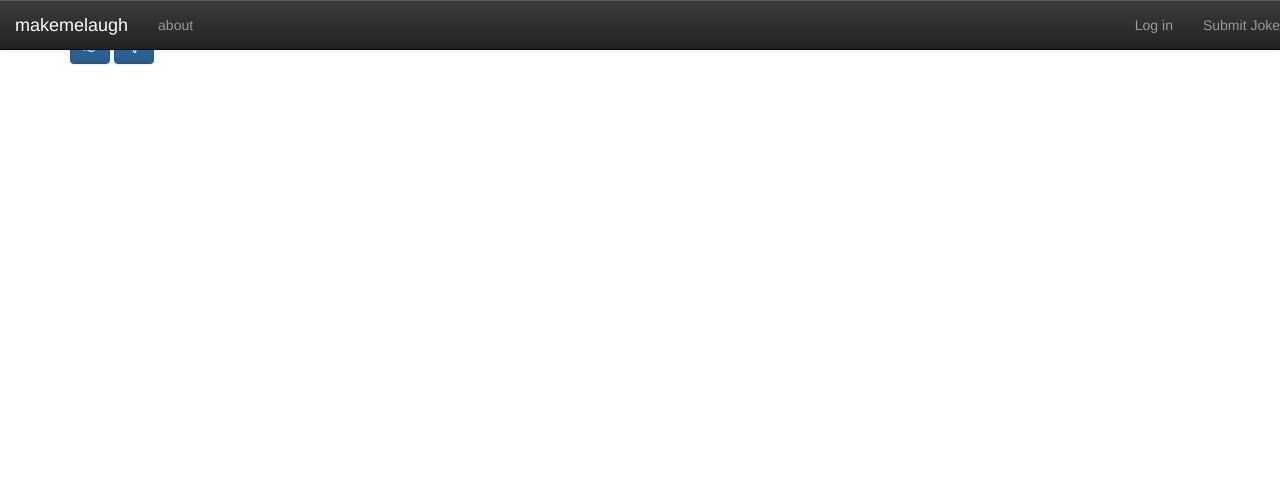
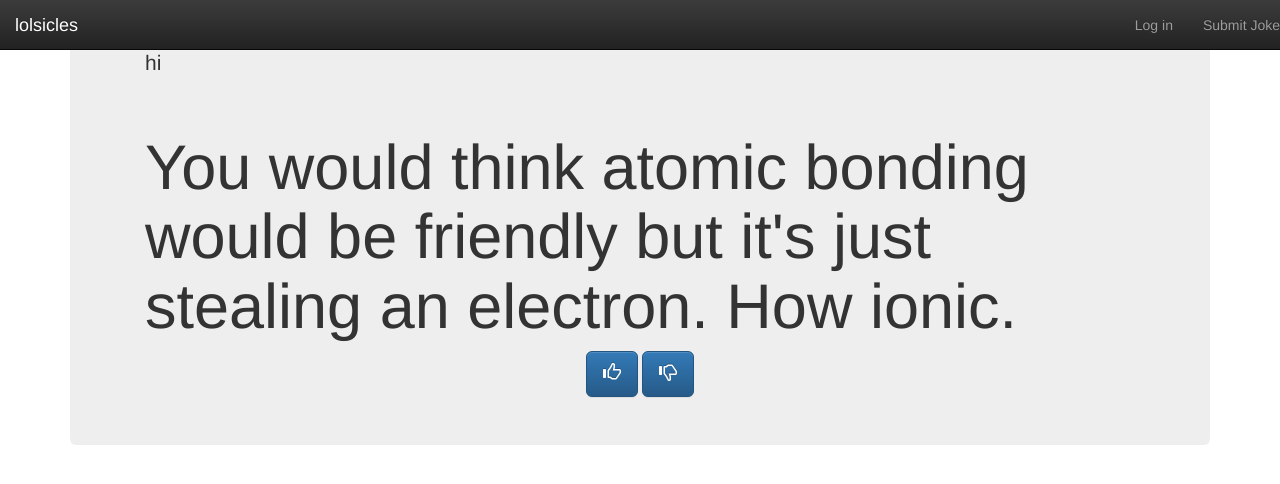
Before and after one commit to GalOshri/FastJoke, a Django app: page /1/ in a window 1280 px wide. Shown: the top 484 px of the page. Run offline with Django 3.2, Linux system fonts and the light colour scheme; data comes from the database, SQL or seed files in the repository; both versions use the stored data as it was after the commit; parts of the project's set-up code (start-up, migrations or seed data) failed here and were passed over; some libraries are stand-ins or nearby versions.

Commit message:
styling and tweaks
hi.

```diff
--- a/fastjoke/jokeFeed/templates/base.html
+++ b/fastjoke/jokeFeed/templates/base.html
@@ -17,7 +17,7 @@
 </head>
 
 <body>
-	<nav id="headbar" class="navbar navbar-inverse navbar-default navbar-fixed-top">
+	<nav id="headbar" class="navbar navbar-inverse navbar-fixed-top">
 		<div class="navbar-header">
 			<button type="button" class="navbar-toggle" data-toggle="collapse" data-target=".navbar-ex1-collapse">
 			  <span class="sr-only">Toggle navigation</span>
@@ -25,13 +25,13 @@
 			  <span class="icon-bar"></span>
 			  <span class="icon-bar"></span>
 			</button>
-			<a class="navbar-brand" href="{% url 'jokeFeed:index' %}">makemelaugh</a>
+			<a class="navbar-brand" href="{% url 'jokeFeed:index' %}">lolsicles</a>
 		</div>
 
 		<div class="collapse navbar-collapse">
-			<ul class="nav navbar-nav">
+			<!--<ul class="nav navbar-nav">
 				<li><a href="#">about</a></li>
-			</ul>
+			</ul>-->
 
 			<ul class="nav navbar-nav navbar-right">
 				{% if user.is_authenticated %}
--- a/fastjoke/jokeFeed/templates/jokeFeed/detail.html
+++ b/fastjoke/jokeFeed/templates/jokeFeed/detail.html
@@ -4,13 +4,17 @@
 
 {% block content %}
 <div class="container">
-<p>{{ current_joke.text }}</p>
-
-<!--voting-->
-<a href="/{{ current_joke.id }}/up"><button class="btn btn-primary"> <span class="glyphicon glyphicon-thumbs-up"></span></button></a>
-<a href="/{{ current_joke.id }}/down"><button class="btn btn-primary"> <span class="glyphicon glyphicon-thumbs-down"></span></button></a>
-
-
+	<div class="jumbotron">
+		<div class="container">
+			<p>hi</p>
+			<br>
+			<h1>{{ current_joke.text }}</h1>
+			<!--voting-->
+			<div align='center'>
+				<a href="/{{ current_joke.id }}/up"><button class="btn btn-primary btn-lg"> <span class="glyphicon glyphicon-thumbs-up"></span></button></a>
+				<a href="/{{ current_joke.id }}/down"><button class="btn btn-primary btn-lg"> <span class="glyphicon glyphicon-thumbs-down"></span></button></a>
+			</div>
+		</div>
 
 </div>
 {% endblock %}
--- a/fastjoke/jokeFeed/templates/jokeFeed/submit.html
+++ b/fastjoke/jokeFeed/templates/jokeFeed/submit.html
@@ -4,7 +4,7 @@
 
 {% block content %}
 <div class="container">
-	<div class='page-header'><h1><strong>New Users</strong><br> <small>create your own account</small></h1></div>
+	<div class='page-header'><h1><strong>{{user.username}}</strong><br> <small>submit a joke!</small></h1></div>
 
 	<form class="form-horizontal" role="form" action="{% url 'jokeFeed:submit_submit' %}" method="post">
 		{% csrf_token %}
```
Also changed, not shown: fastjoke/dev.sqlite3.
